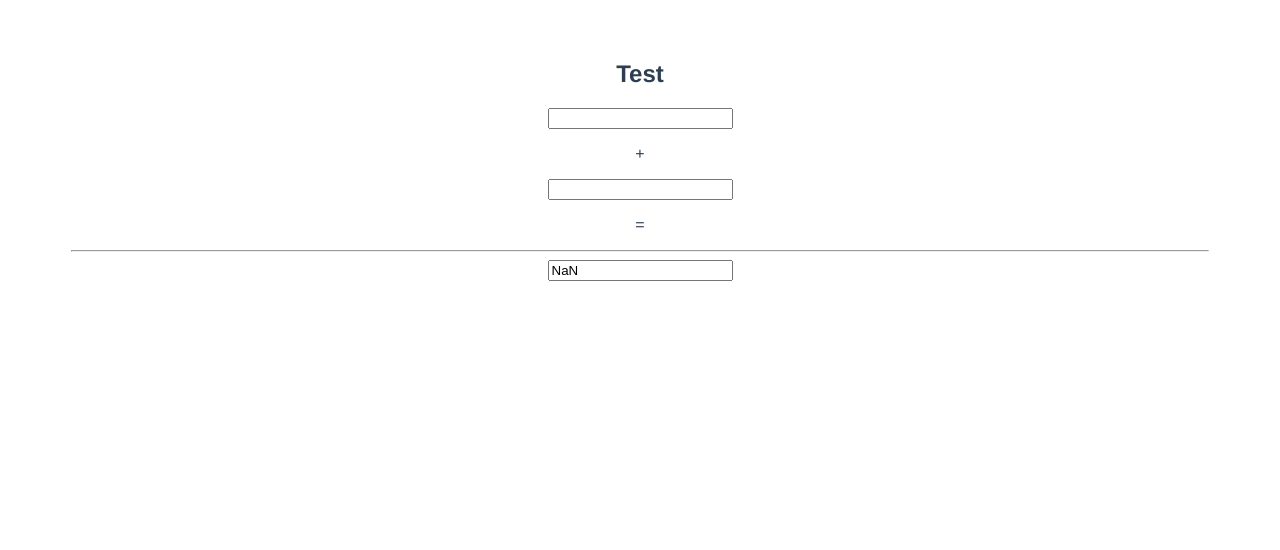
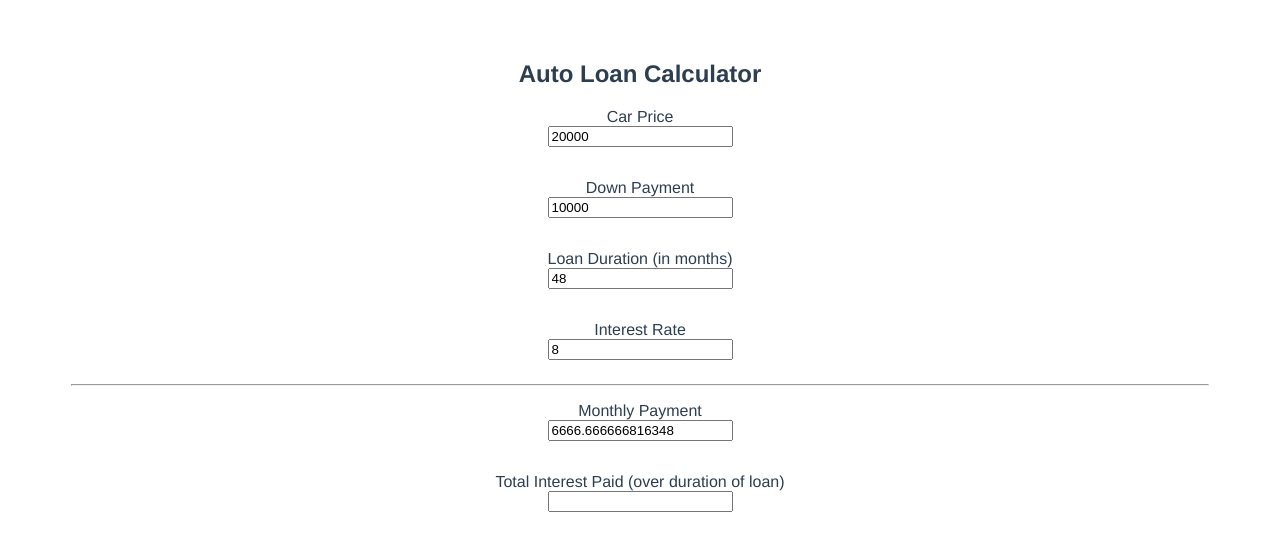
Before and after one commit to stephenkarpeles/auto-loan-calculator, a Vue app: page / in a window 1280 px wide. Shown: the top 550 px of the page. Built offline with nearby package versions, Linux system fonts and the light colour scheme.

Commit message:
Trying to do the math

```diff
--- a/src/App.vue
+++ b/src/App.vue
@@ -3,7 +3,7 @@
     <!-- <img alt="Vue logo" src="./assets/logo.png"> -->
     <section>
       <div class="container">
-        <h1>Test</h1>
+        <h1>Auto Loan Calculator</h1>
         <auto-loan-calculator/>
       </div>
     </section>
--- a/src/components/AutoLoanCalculator.vue
+++ b/src/components/AutoLoanCalculator.vue
@@ -1,11 +1,24 @@
 <template>
   <div class="auto-loan-caculator">
-    <input type="number" name="number1" v-model="number1">
-    <p>+</p>
-    <input type="number" name="number2" v-model="number2">
-    <p>=</p>
+    <p>Car Price</p>
+    <input class="field--price" type="number" name="carPrice" v-model="carPrice" placeholder="$20,000">
+
+    <p>Down Payment</p>
+    <input class="field--down-payment" type="number" name="downPayment" v-model="downPayment" placeholder="$20,000">
+
+    <p>Loan Duration (in months)</p>
+    <input class="field--duration" type="number" name="loanDurationMonths" v-model="loanDurationMonths" placeholder="48">
+
+    <p>Interest Rate</p>
+    <input class="field--interest" type="number" name="interestRate" v-model="interestRate" placeholder="8">
+
     <hr>
-    <input type="text" id="result" v-model="result">
+
+    <p>Monthly Payment</p>
+    <input class="field--monthly-payment" type="text" id="monthlyPayment" v-model="monthlyPayment">
+
+    <p>Total Interest Paid (over duration of loan)</p>
+    <input class="field--interest-paid" type="text" id="totalInterestAmount" v-model="totalInterestAmount">
   </div>
 </template>
 
@@ -14,17 +27,37 @@
     name: 'auto-loan-caculator',
     data () {
       return {
-        number1: '',
-        number2: '',
+        carPrice: '20000',
+        downPayment: '10000',
+        loanDurationMonths: '48',
+        interestRate: '8',
       }
     },
     computed: {
-      result: function(){
-          return parseInt(this.number1) + parseInt(this.number2);
-      }
+      monthlyPayment: function() {
+        return ( parseInt(this.carPrice) - parseInt(this.downPayment) ) * ((parseInt(this.interestRate)/12) * ((1 + (parseInt(this.interestRate)/12))**parseInt(this.loanDurationMonths))) / ( (1 + (parseInt(this.interestRate)/12))**parseInt(this.loanDurationMonths) - 1);
+        // return parseInt(this.carPrice) + parseInt(this.downPayment);
+      },
+      totalInterestAmount: function() {
+        return ;
+      },
     },
   }
 </script>
 
+A= P*(r(1+r)^{n}) / ((1+r)^{n}-1)
+
+A = the monthly payment.
+P = the principal
+r = the interest rate per month, which equals the annual interest rate divided by 12
+n = the total number of months
+
 <style scoped>
+  p {
+    margin-bottom: 0;
+  }
+
+  input {
+    margin-bottom: 1rem;
+  }
 </style>
```
